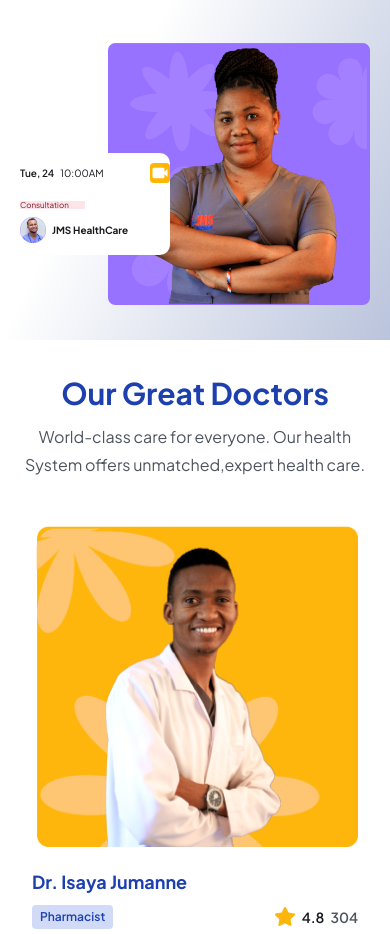
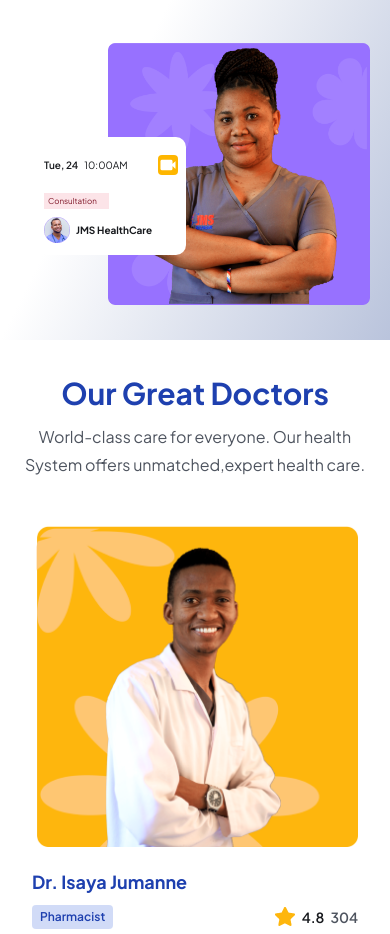
Before and after one commit to Footprintarts/jms-react, a React (Vite) app: page / in a window 390 px wide. Shown: the part 6840-7774 px from the top of the page. Built offline with nearby package versions, Linux system fonts and the light colour scheme.

Commit message:
Small tweak

```diff
--- a/src/Components/sections/FeatureSection.jsx
+++ b/src/Components/sections/FeatureSection.jsx
@@ -36,7 +36,7 @@
           <div className="relative z-10 xl:w-[770px] flex justify-end mt-[50px] lg:mt-0">
             <img src={featureImg} alt="image" className="w-3/4" />
 
-            <div className="w-[150px] lg:w-[248px] bg-white absolute bottom-[50px] left-0 md:bottom-[100px] md:left-5 z-20 pb-3 lg:pt-4 lg:px-4 lg:pb-[26px] rounded-[10px]">
+            <div className="w-[150px] lg:w-[250px] bg-white absolute bottom-[50px] left-4 md:bottom-[100px] md:left-5 z-20 pb-3 lg:pt-4 lg:px-4 lg:pb-[26px] rounded-[10px] p-2">
               <div className="centered-row justify-between">
                 <div className="centered-row gap-[6px] lg:gap-3">
                   <p className="text-[10px] leading-10 lg:text-[14px] lg:leading-5 text-headingColor font-semibold">
@@ -51,7 +51,7 @@
                 </span>
               </div>
 
-              <div className="w-[65px] lg:w-[96px] bg-[#fce4e8] lg:py-[6px] lg:px-[10px] text-[8px] leading-[8px] lg:text-[12px] lg:leading-4 text-[#7f1627] font-[500] mt-2 lg:mt-4">
+              <div className="w-[65px] lg:w-[96px] bg-[#fce4e8] lg:py-[6px] lg:px-[10px] text-[8px] leading-[8px] lg:text-[12px] lg:leading-4 text-[#7f1627] font-[500] mt-2 p-1 lg:mt-4">
                 Consultation
               </div>
 
```
